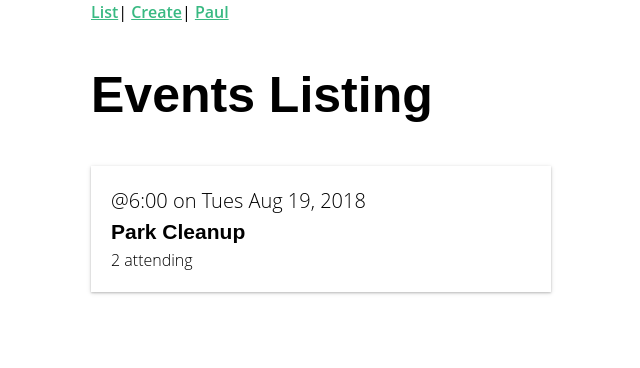
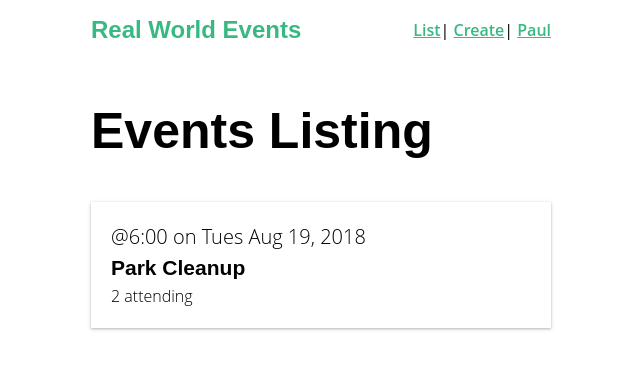
Before and after one commit to kamalogudah/real-world-vue, a Vue app: page / in a window 1280 px wide. Shown: the top 368 px of the page, without its empty margins (319-959 px from the left). Built offline with nearby package versions, Linux system fonts and the light colour scheme; the HTML template or start-up script is replaced by a standard one.

Commit message:
Single File Vue Components

```diff
--- a/src/App.vue
+++ b/src/App.vue
@@ -1,13 +1,17 @@
 <template>
   <div id="app">
-    <div id="nav">
-      <router-link :to="{ name: 'event-list' }">List</router-link>|
-      <router-link :to="{ name: 'event-create' }">Create</router-link>|
-      <router-link :to="{ name: 'user', params: { username: 'paul' }  }">Paul</router-link>
-    </div>
+    <NavBar/>
     <router-view/>
   </div>
 </template>
+<script>
+import NavBar from '@/components/NavBar.vue'
+export default {
+  components: {
+    NavBar
+  }
+}
+</script>
 
 <style>
 html {
--- /dev/null
+++ b/src/components/NavBar.vue
@@ -0,0 +1,40 @@
+<template>
+  <div id="nav" class="nav">
+    <router-link to="/" class="brand">Real World Events</router-link>
+    <nav>
+      <router-link :to="{ name: 'event-list' }">List</router-link>|
+      <router-link :to="{ name: 'event-create' }">Create</router-link>|
+      <router-link :to="{ name: 'user', params: { username: 'paul' }  }">Paul</router-link>
+    </nav>
+  </div>
+</template>
+
+<script>
+export default {}
+</script>
+
+<style scoped>
+.nav {
+  display: flex;
+  justify-content: space-between;
+  align-items: center;
+  height: 60px;
+}
+.nav > .brand {
+  font-family: 'Montserrat', sans-serif;
+  font-weight: 700;
+  font-size: 1.5em;
+  color: #39b982;
+  text-decoration: none;
+}
+.nav .nav-item {
+  box-sizing: border-box;
+  margin: 0 5px;
+  color: rgba(0, 0, 0, 0.5);
+  text-decoration: none;
+}
+.nav .nav-item.router-link-exact-active {
+  color: #39b982;
+  border-bottom: solid 2px #39b982;
+}
+</style>
```
